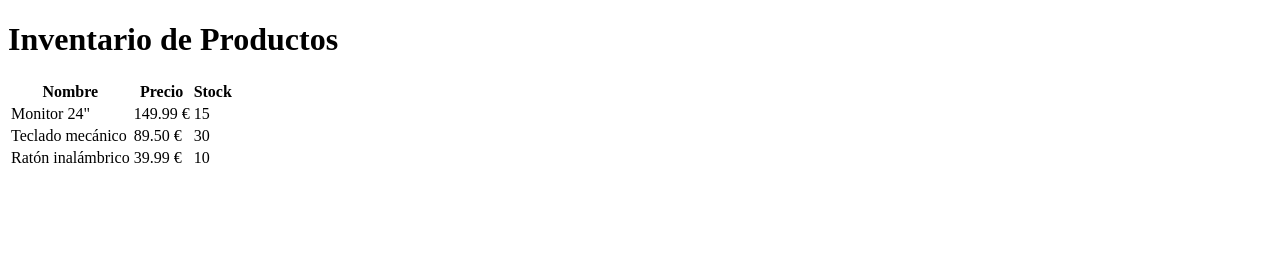
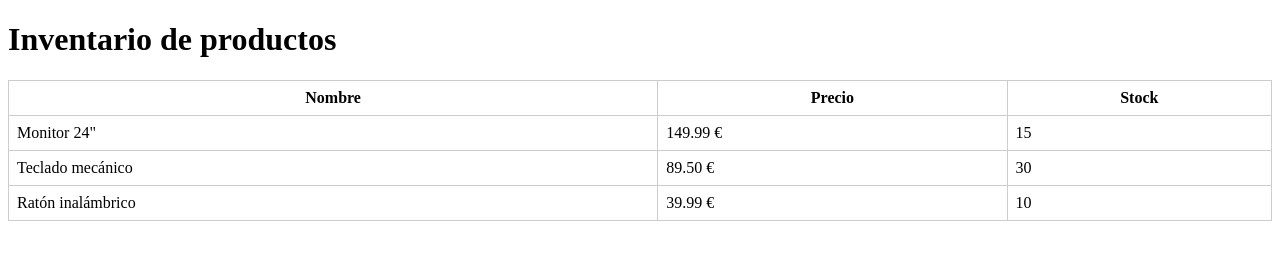
Before and after one commit to juanma-ge/EjXML, a website: page index.html in a window 1280 px wide. Drawn offline with Linux system fonts and the light colour scheme.

Commit message:
Tabla creada

```diff
--- a/index.html
+++ b/index.html
@@ -1,12 +1,17 @@
 <!DOCTYPE html>
-<html>
+<html lang="es">
 <head>
-    <title>Inventario de Productos</title>
+    <meta charset="UTF-8">
+    <title>Inventario de productos</title>
+    <style>
+        table { border-collapse: collapse; width: 100%; }
+        th, td { border: 1px solid #ccc; padding: 8px; }
+        .bajo-stock { background-color: #fdd; }
+    </style>
 </head>
 <body>
-<h1>Inventario de Productos</h1>
+<h1>Inventario de productos</h1>
 <div id="tabla-contenedor"></div>
-
-<script src="index.js"></script>
+<script src = index.js></script>
 </body>
 </html>
--- a/index.js
+++ b/index.js
@@ -16,7 +16,7 @@ document.addEventListener("DOMContentLoaded", () => {
         for (let producto of nodo) {
             const nombre = producto.querySelector("nombre").textContent;
             const precio = parseFloat(producto.querySelector("precio").textContent);
-            const stock = parseFloat(producto.querySelector("stock").textContent);
+            const stock = parseInt(producto.querySelector("stock").textContent);
             productos.push({nombre, precio, stock});
         }
         return productos;
```
